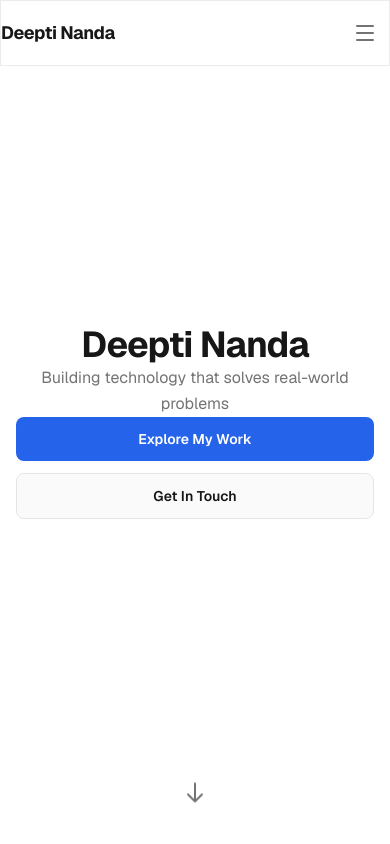
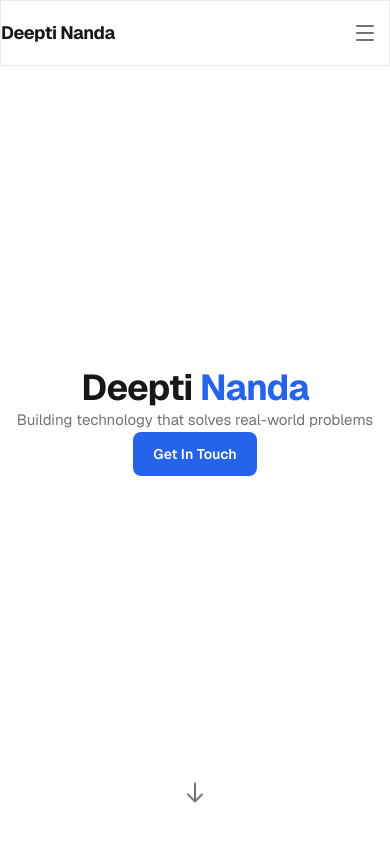
Before and after one commit to Deepti-Nanda/Portfolio, a Next.js app: page / in a window 390 px wide. Shown: the top 844 px of the page. Built offline with nearby package versions, Linux system fonts and the light colour scheme.

Commit message:
fix: improve hero tagline responsiveness

```diff
--- a/components/hero.tsx
+++ b/components/hero.tsx
@@ -6,56 +6,27 @@ export function Hero() {
       id="home"
       className="relative flex min-h-[100svh] items-center justify-center overflow-hidden px-4 pt-20 pb-20 sm:px-6 md:pt-16"
     >
-      {/* Starfield background */}
-      <div className="starfield absolute inset-0" aria-hidden="true" />
-
-      {/* Shooting stars */}
-      <div
-        className="shooting-star absolute top-1/4 left-1/4"
-        style={{ animationDelay: "0s" }}
-        aria-hidden="true"
-      />
-
-      <div
-        className="shooting-star absolute top-1/3 right-1/4"
-        style={{ animationDelay: "2s" }}
-        aria-hidden="true"
-      />
-
-      <div
-        className="shooting-star absolute top-1/2 left-1/2"
-        style={{ animationDelay: "4s" }}
-        aria-hidden="true"
-      />
-
       {/* Hero content */}
       <div className="container relative z-10 mx-auto w-full max-w-5xl px-2 text-center">
-        <h1 className="animate-fade-in-up text-4xl font-bold tracking-tight sm:text-5xl md:text-6xl lg:text-7xl">
-          Deepti Nanda
+        <h1 className="animate-fade-in-up text-4xl font-bold tracking-tight text-[var(--foreground)] sm:text-5xl md:text-6xl lg:text-7xl">
+          Deepti <span className="text-[var(--accent)]">Nanda</span>
         </h1>
 
         <p
-          className="mx-auto mt-5 max-w-xl animate-fade-in-up text-base leading-relaxed text-[var(--muted)] sm:mt-6 sm:text-lg md:max-w-2xl md:text-xl"
+          className="mx-auto mt-5 w-full max-w-2xl animate-fade-in-up text-center text-[15px] leading-relaxed text-[var(--muted)] min-[400px]:whitespace-nowrap sm:mt-6 sm:text-lg md:text-xl"
           style={{ animationDelay: "0.2s" }}
         >
           Building technology that solves real-world problems
         </p>
 
-        {/* Call-to-action buttons */}
+        {/* Call-to-action button */}
         <div
-          className="mt-8 flex animate-fade-in-up flex-col items-stretch justify-center gap-3 sm:mt-10 sm:flex-row sm:items-center sm:gap-4"
+          className="mt-8 flex animate-fade-in-up justify-center sm:mt-10"
           style={{ animationDelay: "0.4s" }}
         >
           <a
-            href="#about"
-            className="btn-primary inline-flex min-h-12 items-center justify-center px-7 py-3 text-sm sm:px-8 sm:py-4 sm:text-base"
-          >
-            Explore My Work
-          </a>
-
-          <a
             href="#contact"
-            className="btn-secondary inline-flex min-h-12 items-center justify-center px-7 py-3 text-sm sm:px-8 sm:py-4 sm:text-base"
+            className="btn-primary inline-flex min-h-12 items-center justify-center px-8 py-3 text-sm sm:py-4 sm:text-base"
           >
             Get In Touch
           </a>
```
